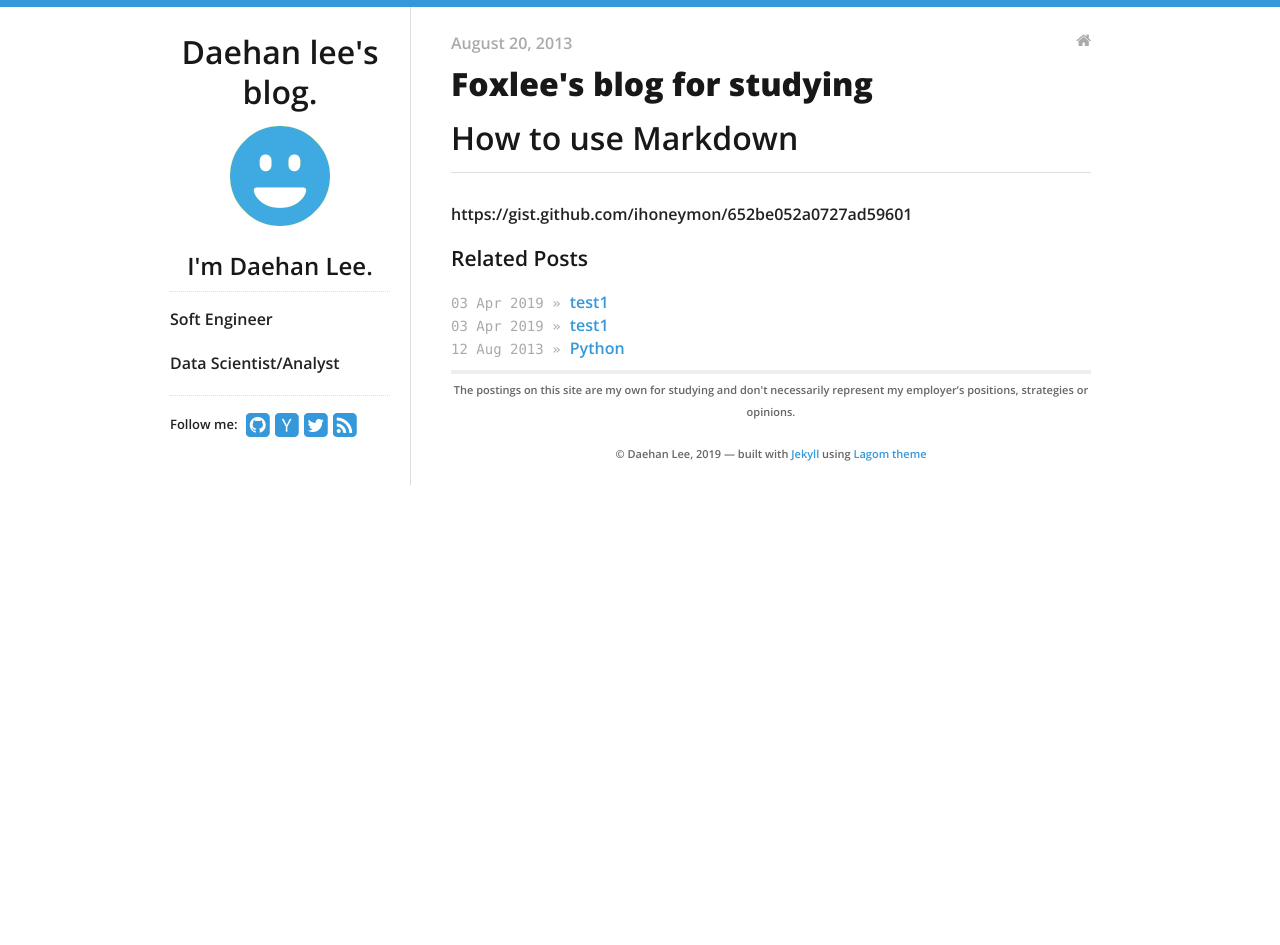
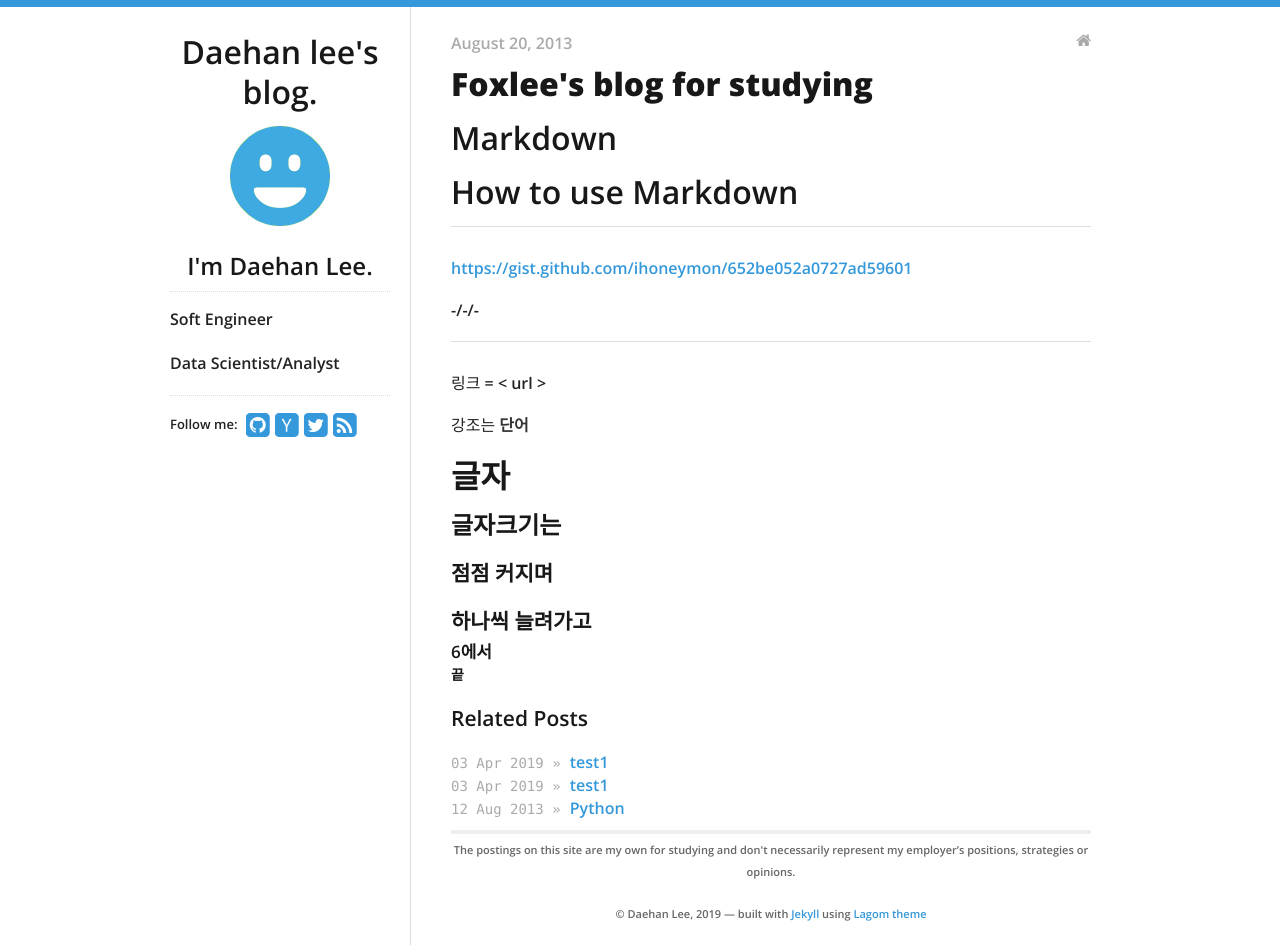
Before and after one commit to daehan0226/Study, a Jekyll site: the page built from _posts/2013-08-20-Markdown.md, in a window 1280 px wide. Built offline with Jekyll 4.4.1, drawn with Linux system fonts in a browser that asks for light colours; before the commit the page ends 907 px from its top, so only the background shows below that.

Commit message:
Update 2013-08-20-Markdown.md

```diff
--- a/_posts/2013-08-20-Markdown.md
+++ b/_posts/2013-08-20-Markdown.md
@@ -4,7 +4,21 @@ title: Markdown
 categories:
 - blog
 ---
+Markdown
+=============
+# How to use Markdown
+-------------
+<https://gist.github.com/ihoneymon/652be052a0727ad59601>
 
-# How to use Markdown
----
-https://gist.github.com/ihoneymon/652be052a0727ad59601
+-/-/-
+- - -
+링크 = < url >
+
+강조는 **단어**
+
+# 글자
+## 글자크기는
+### 점점 커지며
+#### 하나씩 늘려가고
+##### 6에서
+###### 끝
```
